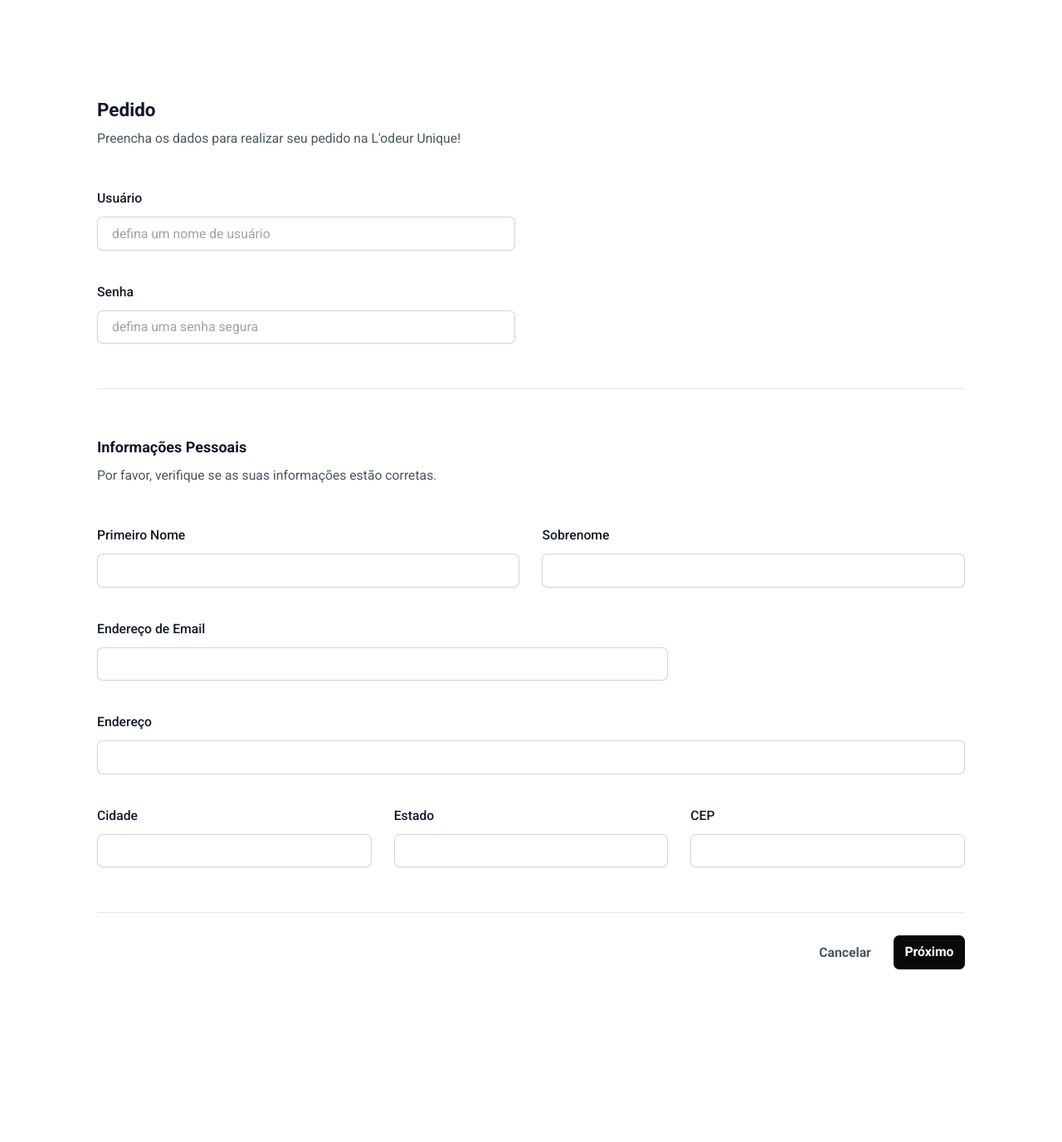
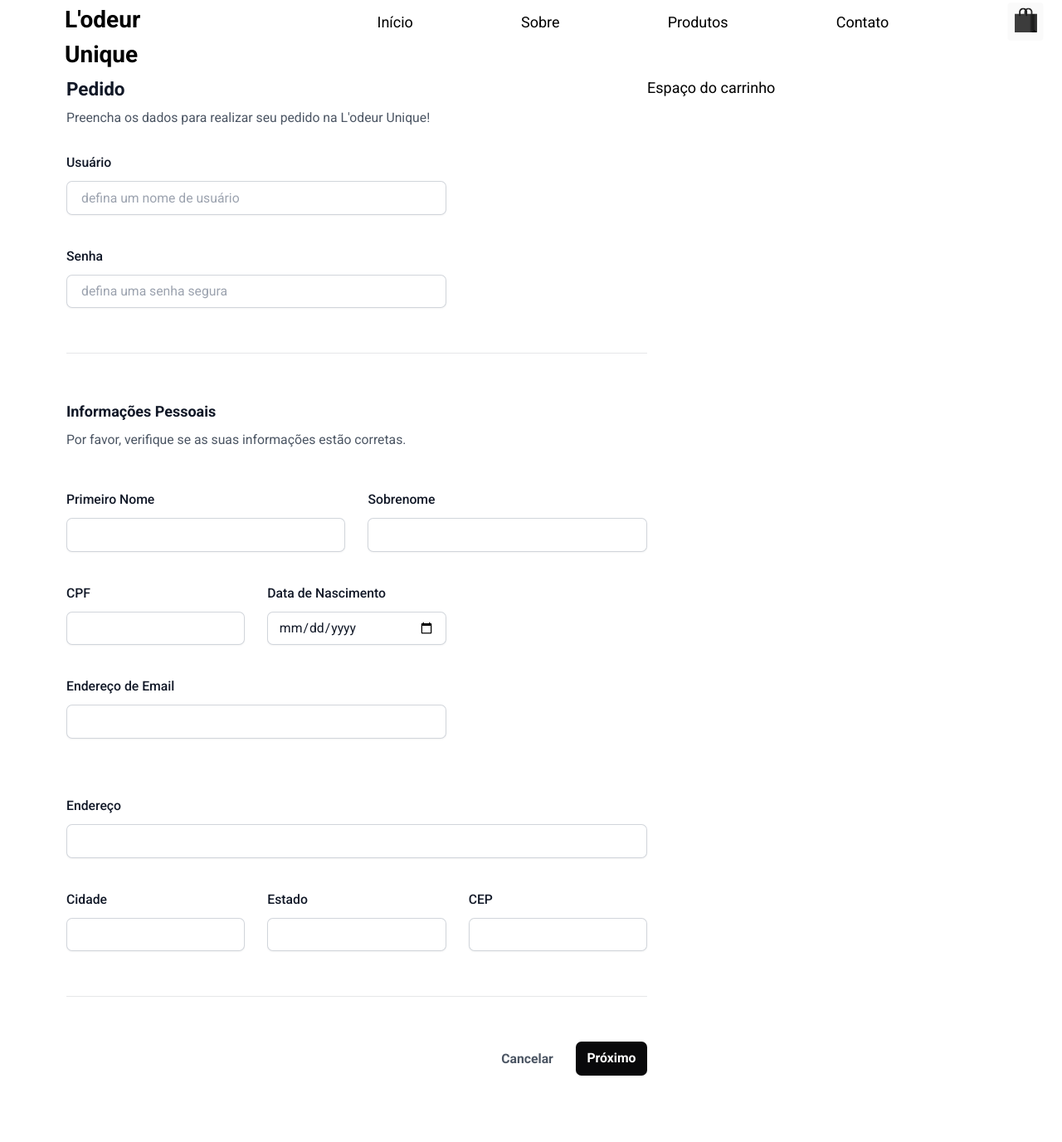
Before and after one commit to annavitoriasm/LodeurUniquePIE2, a PHP site: page /src/pages/login.html in a window 1280 px wide. Shown: the whole page at 83% size. Before the commit the page ends 1168 px from the top, so only its background shows below. Run offline with PHP 8.4, Linux system fonts and the light colour scheme.

Commit message:
ajuste css formulario

```diff
--- a/src/css/login.css
+++ b/src/css/login.css
@@ -37,3 +37,80 @@ html::-webkit-scrollbar-thumb {
     font-size: 62.5%;
     background: #222;
 }
+
+/* ---NAVBAR--- */
+#logo {
+    font-size: 20px;
+    font-weight: bold;
+    font-family: 'Roboto', sans-serif;
+    padding: 0;
+    padding-left: 40px;
+    padding-bottom: 15px;
+}
+
+header {
+    box-sizing: border-box;
+    z-index: 9999999;
+    height: 65px;
+    padding: 1rem;
+    display: flex;
+    align-items: center;
+    justify-content: space-between;
+    background: #ffffff;
+}
+
+.navbar-mobile {
+    display: flex;
+    padding-top: 15px;
+}
+
+.navbar-mobile, #logo {
+    font-size: 28px;
+    margin-top: 12px;
+    margin-left: 10px;
+}
+
+#menu {
+    display: flex;
+    list-style: none;
+    gap: .5rem;
+    align-items: center;
+    justify-content: space-around;
+    font-size: 25px;
+    margin-top: -10px;
+    margin-left: 130px;
+    margin-bottom: 10px;
+}
+
+#nav {
+    width: 1000px;
+}
+
+#menu a {
+    display: block;
+    padding: .6rem;
+    font-size: 18px;
+    transition: 0.75s;
+}
+#menu a:hover{
+    color: #666;
+    transition: 0.75s;
+}
+
+#btn-mobile {
+    display: none;
+}
+
+.cart-icon {
+    width: 80px;
+    height: 70px;
+    background-image: url(../public/img/cart-icon.png);
+    background-size: contain;
+    transition: 0.75s;
+    margin-right: -100px;
+}
+
+.cart-icon:hover {
+    background-image: url(../public/img/cart-icon-click.png);
+    transition: 0.75s;
+}
--- a/src/css/output.css
+++ b/src/css/output.css
@@ -749,12 +749,90 @@ select {
   outline: 1px auto -webkit-focus-ring-color;
 }
 
+.container {
+  width: 100%;
+}
+
+@media (min-width: 640px) {
+  .container {
+    max-width: 640px;
+  }
+}
+
+@media (min-width: 768px) {
+  .container {
+    max-width: 768px;
+  }
+}
+
+@media (min-width: 1024px) {
+  .container {
+    max-width: 1024px;
+  }
+}
+
+@media (min-width: 1280px) {
+  .container {
+    max-width: 1280px;
+  }
+}
+
+@media (min-width: 1536px) {
+  .container {
+    max-width: 1536px;
+  }
+}
+
+.invisible {
+  visibility: hidden;
+}
+
+.relative {
+  position: relative;
+}
+
 .col-span-full {
   grid-column: 1 / -1;
 }
 
+.col-span-2 {
+  grid-column: span 2 / span 2;
+}
+
+.col-span-6 {
+  grid-column: span 6 / span 6;
+}
+
 .m-16 {
   margin: 4rem;
+}
+
+.m-5 {
+  margin: 1.25rem;
+}
+
+.m-\[52px\] {
+  margin: 52px;
+}
+
+.m-\[60px\] {
+  margin: 60px;
+}
+
+.m-\[70px\] {
+  margin: 70px;
+}
+
+.m-\[72px\] {
+  margin: 72px;
+}
+
+.m-\[75px\] {
+  margin: 75px;
+}
+
+.m-\[80px\] {
+  margin: 80px;
 }
 
 .mt-1 {
@@ -773,8 +851,68 @@ select {
   margin-top: 1.5rem;
 }
 
+.ml-5 {
+  margin-left: 1.25rem;
+}
+
+.mr-5 {
+  margin-right: 1.25rem;
+}
+
+.mr-60 {
+  margin-right: 15rem;
+}
+
+.ml-60 {
+  margin-left: 15rem;
+}
+
+.ml-10 {
+  margin-left: 2.5rem;
+}
+
+.ml-20 {
+  margin-left: 5rem;
+}
+
+.ml-12 {
+  margin-left: 3rem;
+}
+
+.ml-16 {
+  margin-left: 4rem;
+}
+
+.ml-14 {
+  margin-left: 3.5rem;
+}
+
+.ml-\[50px\] {
+  margin-left: 50px;
+}
+
+.ml-\[52px\] {
+  margin-left: 52px;
+}
+
+.mt-4 {
+  margin-top: 1rem;
+}
+
+.mt-5 {
+  margin-top: 1.25rem;
+}
+
 .block {
   display: block;
+}
+
+.inline-block {
+  display: inline-block;
+}
+
+.inline {
+  display: inline;
 }
 
 .flex {
@@ -791,6 +929,50 @@ select {
 
 .w-full {
   width: 100%;
+}
+
+.w-28 {
+  width: 7rem;
+}
+
+.w-60 {
+  width: 15rem;
+}
+
+.w-80 {
+  width: 20rem;
+}
+
+.w-\[800px\] {
+  width: 800px;
+}
+
+.w-\[500px\] {
+  width: 500px;
+}
+
+.w-\[300px\] {
+  width: 300px;
+}
+
+.w-\[295px\] {
+  width: 295px;
+}
+
+.w-\[290px\] {
+  width: 290px;
+}
+
+.w-\[280px\] {
+  width: 280px;
+}
+
+.w-96 {
+  width: 24rem;
+}
+
+.w-\[700px\] {
+  width: 700px;
 }
 
 .flex-1 {
@@ -934,6 +1137,21 @@ select {
   color: rgb(31 41 55 / var(--tw-text-opacity));
 }
 
+.text-pink-600 {
+  --tw-text-opacity: 1;
+  color: rgb(219 39 119 / var(--tw-text-opacity));
+}
+
+.text-black {
+  --tw-text-opacity: 1;
+  color: rgb(0 0 0 / var(--tw-text-opacity));
+}
+
+.text-\[rgb\(0\2c 0\2c 0\)\] {
+  --tw-text-opacity: 1;
+  color: rgb(0 0 0 / var(--tw-text-opacity));
+}
+
 .shadow-sm {
   --tw-shadow: 0 1px 2px 0 rgb(0 0 0 / 0.05);
   --tw-shadow-colored: 0 1px 2px 0 var(--tw-shadow-color);
--- a/src/pages/login.html
+++ b/src/pages/login.html
@@ -7,16 +7,39 @@
   <title>L'odeur Unique | Login</title>
   <link rel="stylesheet" href="../css/login.css">
   <link rel="stylesheet" href="../css/output.css">
+  <link rel="stylesheet" href="https://cdnjs.cloudflare.com/ajax/libs/font-awesome/5.15.3/css/all.min.css"/>
 </head>
 
-<body>
-  <form class="m-16 p-10">
+<body class="text-[rgb(0,0,0)]">
+
+  <header>
+    <div class="navbar-mobile">
+        <a id="logo" href="../../index.html">L'odeur Unique</a>
+        <nav id="nav">
+            <button id="btn-mobile"><span id="hamburger"></span></button>
+            <ul id="menu">
+                <li><a href="../../index.html">Início</a></li>
+                <li><a href="../../index.html#about">Sobre</a></li>
+                <li><a href="../../index.html#shop">Produtos</a></li>
+                <li><a href="../../index.html#message">Contato</a></li>
+                <li><a href="../pages/carrinho.html">
+                        <div class="cart-icon"></div>
+                    </a></li>
+            </ul>
+        </nav>
+    </div>
+  </header>
+
+  <div id="container" class="flex m-[80px] mt-6">
+
+    <div id="content" class="w-[700px] flex-1 relative">
+      <form class="w-[700px] relative">
         <div class="space-y-12">
           <div class="border-b border-gray-900/10 pb-12">
             <h2 class="text-xl font-semibold text-gray-900">Pedido</h2>
             <p class="mt-1 text-sm/6 text-gray-600">Preencha os dados para realizar seu pedido na L'odeur Unique!</p>
 
-        <div class="mt-10 grid grid-cols-1 gap-x-6 gap-y-8 sm:grid-cols-6">
+            <div class="mt-6 grid grid-cols-1 gap-x-6 gap-y-8 sm:grid-cols-6">
               <div class="sm:col-span-4">
                 <label for="username" class="block text-sm/6 font-medium text-gray-900">Usuário</label>
                 <div class="mt-2">
@@ -34,7 +57,7 @@
                   <div
                     class="flex rounded-md shadow-sm ring-1 ring-inset ring-gray-300 focus-within:ring-2 focus-within:ring-inset focus-within:ring-zinc-950 sm:max-w-md">
                     <input type="password" name="username" id="username" autocomplete="username"
-                  class="block flex-1 border-0 bg-transparent py-1.5 pl-4 text-gray-900 placeholder:text-gray-400 focus:ring-0 sm:text-sm/6"
+                      class="block flex-1 border-0 bg-transparent py-1.5 pl-4 text-gray-900 placeholder:text-gray-400 focus:ring-0 sm:text-sm/6 disabled:bg-slate-50 disabled:text-slate-500 disabled:border-slate-200 disabled:shadow-none invalid:border-pink-500 invalid:text-pink-600 focus:invalid:border-pink-500 focus:invalid:ring-pink-500"
                       placeholder="defina uma senha segura">
                   </div>
                 </div>
@@ -63,11 +86,31 @@
                 </div>
               </div>
 
+              <div class="sm:col-span-2 sm:col-start-1">
+                <label for="cpf" class="block text-sm/6 font-medium text-gray-900">CPF</label>
+                <div class="mt-2">
+                  <input type="text" name="cpf" id="cpf" autocomplete="cpf"
+                    class="block w-full rounded-md border-0 py-1.5 text-gray-900 shadow-sm ring-1 ring-inset ring-gray-300 placeholder:text-gray-400 focus:ring-2 focus:ring-inset focus:ring-zinc-950 sm:text-sm/6">
+                </div>
+              </div>
+
+              <div class="sm:col-span-2">
+                <label for="nascimento" class="block text-sm/6 font-medium text-gray-900">Data de Nascimento</label>
+                <div class="mt-2">
+                  <input type="date" name="nascimento" id="nascimento" autocomplete="address-level1"
+                    class="block w-full rounded-md border-0 py-1.5 text-gray-900 shadow-sm ring-1 ring-inset ring-gray-300 placeholder:text-gray-400 focus:ring-2 focus:ring-inset focus:ring-zinc-950 sm:text-sm/6">
+                </div>
+              </div>
+
               <div class="sm:col-span-4">
-            <label for="email" class="block text-sm/6 font-medium text-gray-900">Endereço de Email</label>
+                <label for="email" class="block text-sm/6 font-medium text-gray-900">
+                  Endereço de Email</label>
                 <div class="mt-2">
                   <input id="email" name="email" type="email" autocomplete="email"
-                class="block w-full rounded-md border-0 py-1.5 text-gray-900 shadow-sm ring-1 ring-inset ring-gray-300 placeholder:text-gray-400 focus:ring-2 focus:ring-inset focus:ring-zinc-950 sm:text-sm/6">
+                    class="peer block w-full rounded-md border-0 py-1.5 text-gray-900 shadow-sm ring-1 ring-inset ring-gray-300 placeholder:text-gray-400 focus:ring-2 focus:ring-inset focus:ring-zinc-950 sm:text-sm/6 disabled:bg-slate-50 disabled:text-slate-500 disabled:border-slate-200 disabled:shadow-none invalid:border-pink-500 invalid:text-pink-600 focus:invalid:border-pink-500 focus:invalid:ring-pink-500">
+                    <p class="mt-2 invisible peer-invalid:visible text-pink-600 text-sm">
+                      Por favor, forneça um endereço de email válido.
+                    </p>
                 </div>
               </div>
 
@@ -104,15 +147,23 @@
               </div>
             </div>
           </div>
-    </div>
-    </div>
 
-    <div class="mt-6 flex items-center justify-end gap-x-6">
+          <div class="mt-4 flex items-center justify-end gap-x-6">
             <button type="button" class="text-sm/6 font-semibold text-gray-600 hover:text-gray-900">Cancelar</button>
             <button type="submit"
               class="rounded-md bg-zinc-950 px-3 py-2 text-sm font-semibold text-white shadow-sm transition-all hover:bg-zinc-900 focus-visible:outline focus-visible:outline-2 focus-visible:outline-offset-2 focus-visible:outline-zinc-950">Próximo</button>
           </div>
+        </div>
+        </div>
       </form>
+
+      <div id="carrinho" class="w-80 flex-1 relative">
+        <h6>Espaço do carrinho</h6>
+      </div>
+
+    </div>
+
+  </div>
+
 </body>
-
 </html>
```
Also changed, not shown: other parts of src/css/output.css (+86 -0 lines). Lines whose indentation alone changed are shown as unchanged.
